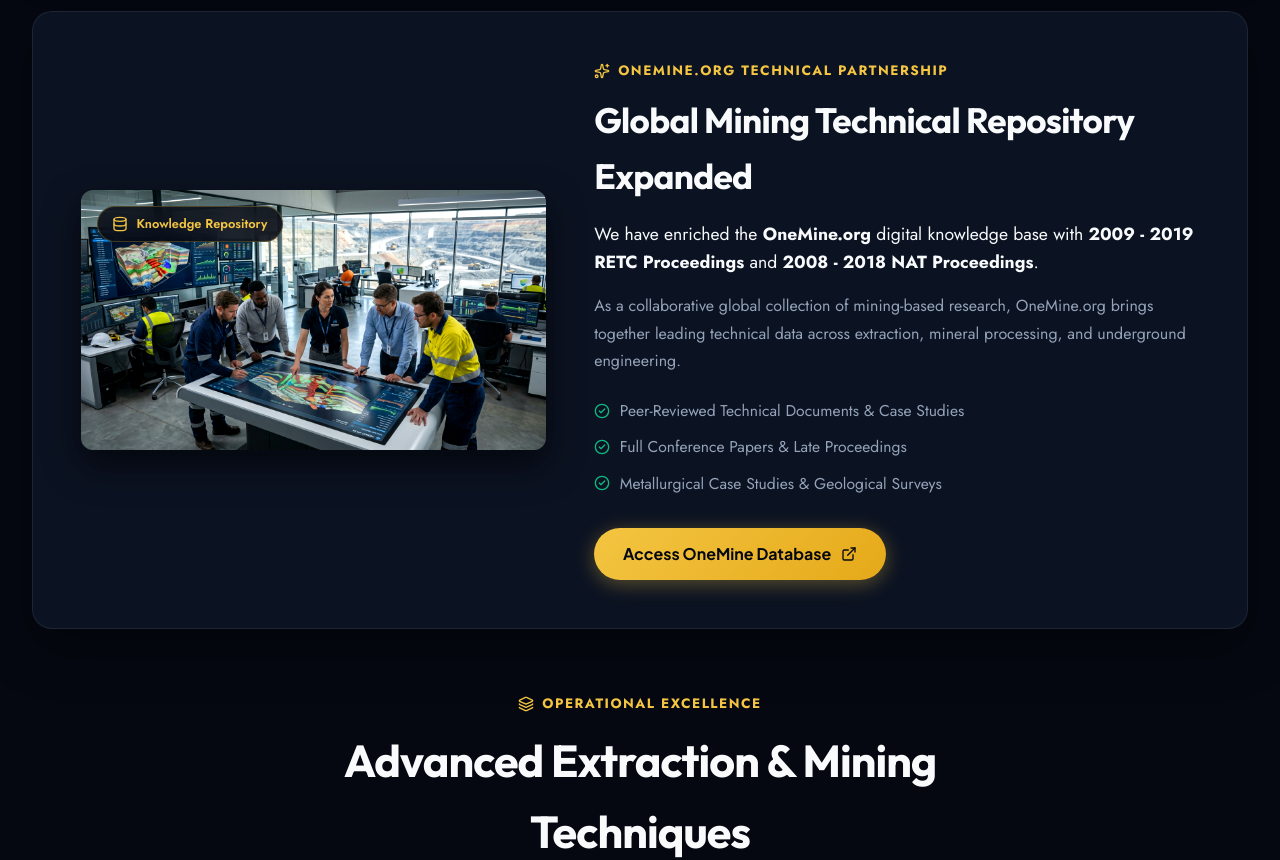
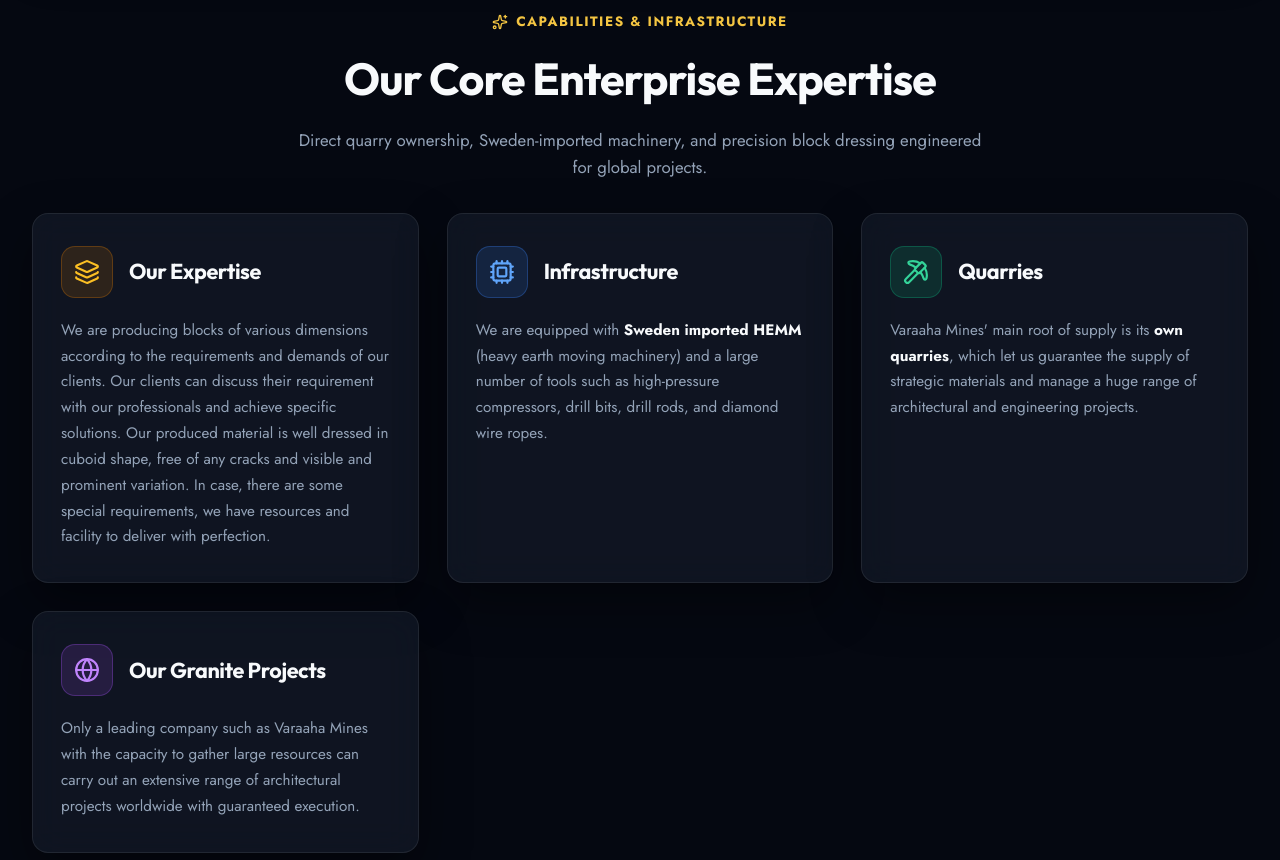
Before and after one commit to sai1234-tech/Varaaha, a React (Create React App) app: page / in a window 1280 px wide. Shown: the part 1580-2440 px from the top of the page. Built offline with nearby package versions, Linux system fonts and the light colour scheme.

Commit message:
Add Our Expertise, Infrastructure, Quarries, and Granite Projects section on homepage

```diff
--- a/src/Components/ArticleSection/ArticleSection.css
+++ b/src/Components/ArticleSection/ArticleSection.css
@@ -681,3 +681,90 @@
   color: #10b981;
   flex-shrink: 0;
 }
+
+/* Enterprise Expertise & Infrastructure Grid */
+.core-strengths-section {
+  width: 100%;
+}
+
+.expertise-cards-grid {
+  display: grid;
+  grid-template-columns: repeat(auto-fit, minmax(300px, 1fr));
+  gap: 1.75rem;
+}
+
+.expertise-card {
+  background: rgba(30, 41, 59, 0.4);
+  backdrop-filter: blur(16px);
+  border: 1px solid rgba(255, 255, 255, 0.08);
+  border-radius: 16px;
+  padding: 2rem 1.75rem;
+  transition: transform 0.3s ease, border-color 0.3s ease, box-shadow 0.3s ease;
+  display: flex;
+  flex-direction: column;
+}
+
+.expertise-card:hover {
+  transform: translateY(-5px);
+  border-color: rgba(217, 119, 6, 0.4);
+  box-shadow: 0 15px 30px rgba(0, 0, 0, 0.4);
+}
+
+.expertise-card-header {
+  display: flex;
+  align-items: center;
+  gap: 1rem;
+  margin-bottom: 1.25rem;
+}
+
+.expertise-icon-box {
+  width: 52px;
+  height: 52px;
+  border-radius: 14px;
+  display: flex;
+  align-items: center;
+  justify-content: center;
+  flex-shrink: 0;
+}
+
+.expertise-icon-box.gold {
+  background: rgba(217, 119, 6, 0.15);
+  border: 1px solid rgba(217, 119, 6, 0.3);
+  color: #fbbf24;
+}
+
+.expertise-icon-box.blue {
+  background: rgba(59, 130, 246, 0.15);
+  border: 1px solid rgba(59, 130, 246, 0.3);
+  color: #60a5fa;
+}
+
+.expertise-icon-box.emerald {
+  background: rgba(16, 185, 129, 0.15);
+  border: 1px solid rgba(16, 185, 129, 0.3);
+  color: #34d399;
+}
+
+.expertise-icon-box.purple {
+  background: rgba(168, 85, 247, 0.15);
+  border: 1px solid rgba(168, 85, 247, 0.3);
+  color: #c084fc;
+}
+
+.expertise-card-header h3 {
+  font-size: 1.35rem;
+  font-weight: 700;
+  color: #f8fafc;
+  margin: 0;
+}
+
+.expertise-card p {
+  font-size: 0.95rem;
+  color: #94a3b8;
+  line-height: 1.7;
+  margin: 0;
+}
+
+.expertise-card p strong {
+  color: #f8fafc;
+}
--- a/src/Components/ArticleSection/ArticleSection.js
+++ b/src/Components/ArticleSection/ArticleSection.js
@@ -19,7 +19,9 @@
   Sparkles,
   ShieldCheck,
   ChevronRight,
-  Download
+  Download,
+  Cpu,
+  Pickaxe
 } from "lucide-react";
 import "./ArticleSection.css";
 
@@ -151,6 +153,74 @@
                 <CheckCircle2 size={16} className="check-icon" />
                 <span>Timely International Export Shipping</span>
               </div>
+            </div>
+          </div>
+        </section>
+
+        {/* Enterprise Expertise, Infrastructure, Quarries & Projects Grid */}
+        <section className="section-container core-strengths-section">
+          <div className="section-header center">
+            <div className="section-kicker">
+              <Sparkles size={16} />
+              <span>Capabilities & Infrastructure</span>
+            </div>
+            <h2>Our Core Enterprise Expertise</h2>
+            <p className="section-desc">
+              Direct quarry ownership, Sweden-imported machinery, and precision block dressing engineered for global projects.
+            </p>
+          </div>
+
+          <div className="expertise-cards-grid">
+            {/* Card 1: Our Expertise */}
+            <div className="glass-panel expertise-card">
+              <div className="expertise-card-header">
+                <div className="expertise-icon-box gold">
+                  <Layers size={26} />
+                </div>
+                <h3>Our Expertise</h3>
+              </div>
+              <p>
+                We are producing blocks of various dimensions according to the requirements and demands of our clients. Our clients can discuss their requirement with our professionals and achieve specific solutions. Our produced material is well dressed in cuboid shape, free of any cracks and visible and prominent variation. In case, there are some special requirements, we have resources and facility to deliver with perfection.
+              </p>
+            </div>
+
+            {/* Card 2: Infrastructure */}
+            <div className="glass-panel expertise-card">
+              <div className="expertise-card-header">
+                <div className="expertise-icon-box blue">
+                  <Cpu size={26} />
+                </div>
+                <h3>Infrastructure</h3>
+              </div>
+              <p>
+                We are equipped with <strong>Sweden imported HEMM</strong> (heavy earth moving machinery) and a large number of tools such as high-pressure compressors, drill bits, drill rods, and diamond wire ropes.
+              </p>
+            </div>
+
+            {/* Card 3: Quarries */}
+            <div className="glass-panel expertise-card">
+              <div className="expertise-card-header">
+                <div className="expertise-icon-box emerald">
+                  <Pickaxe size={26} />
+                </div>
+                <h3>Quarries</h3>
+              </div>
+              <p>
+                Varaaha Mines' main root of supply is its <strong>own quarries</strong>, which let us guarantee the supply of strategic materials and manage a huge range of architectural and engineering projects.
+              </p>
+            </div>
+
+            {/* Card 4: Our Granite Projects */}
+            <div className="glass-panel expertise-card">
+              <div className="expertise-card-header">
+                <div className="expertise-icon-box purple">
+                  <Globe size={26} />
+                </div>
+                <h3>Our Granite Projects</h3>
+              </div>
+              <p>
+                Only a leading company such as Varaaha Mines with the capacity to gather large resources can carry out an extensive range of architectural projects worldwide with guaranteed execution.
+              </p>
             </div>
           </div>
         </section>
```
